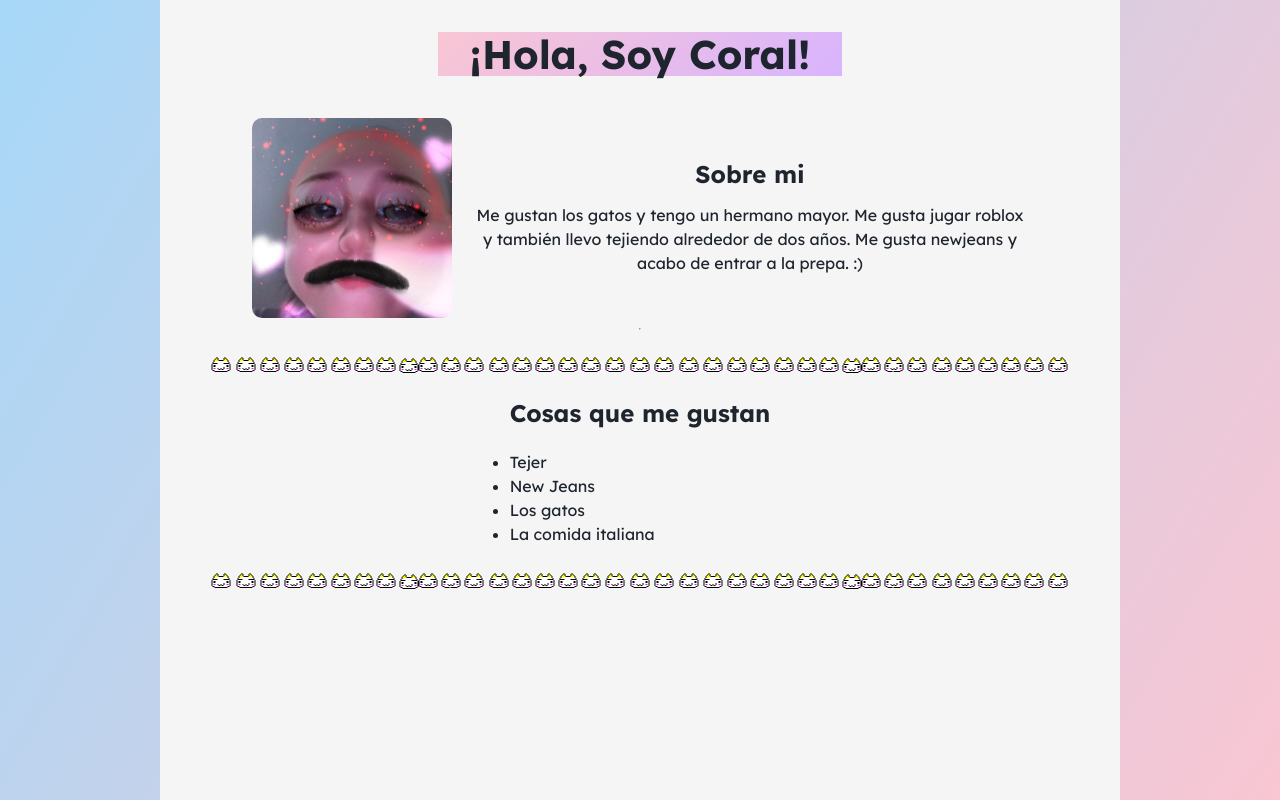
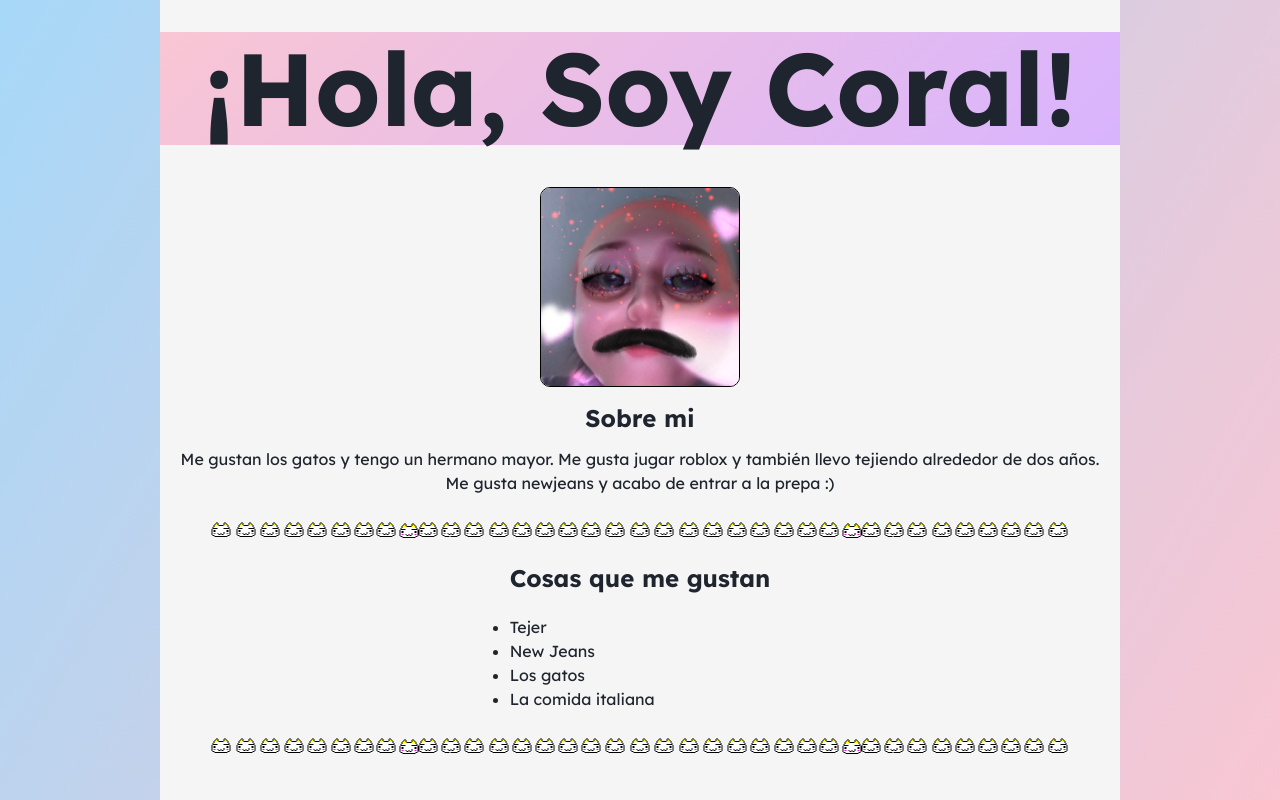
Before and after one commit to Gorgisius/coral.com, a plain HTML site: page index.html in a window 1280 px wide. Drawn offline with Linux system fonts and the light colour scheme.

Commit message:
mejorar1

```diff
--- a/index.html
+++ b/index.html
@@ -12,16 +12,15 @@
     <div class="contenido">
         <h1>¡Hola, Soy Coral!</h1>
         <div class="sobremi">
-            <img id="foto-tiktok" src="coral_beautiful.png" alt="Yo bien bellaka">
+            <img id="foto-tiktok" src="./images/coral_beautiful.png" alt="Yo bien bellaka">
             <div class="sobremi-texto">
                 <h3>Sobre mi</h3>
-                <p>Me gustan los gatos y tengo un hermano mayor. Me gusta jugar roblox y también llevo tejiendo alrededor de dos años. Me gusta newjeans y acabo de entrar a la prepa. :)</p>
+                <p>Me gustan los gatos y tengo un hermano mayor. Me gusta jugar roblox y también llevo tejiendo alrededor de dos años. Me gusta newjeans y acabo de entrar a la prepa :)</p>
             </div>
         </div>
-        <hr>
         <div style="
             height: 70px;
-            background: url('./gatoslineales.gif') repeat-x center;
+            background: url('./images/gatoslineales.gif') repeat-x center;
             width: 90%;
         "></div>
         <div class="gustos">
@@ -38,7 +37,7 @@
         </div>
         <div style="
             height: 70px;
-            background: url('./gatoslineales.gif') repeat-x center;
+            background: url('./images/gatoslineales.gif') repeat-x center;
             width: 90%;
         "></div>
     </div>
--- a/styles.css
+++ b/styles.css
@@ -17,13 +17,17 @@ body {
 .sobremi {
     margin-top: 2rem;
     display: flex;
+    flex-direction: column;
     justify-content: center;
+    align-items: center;
 }
 
 #foto-tiktok {
+    margin-top: 0px;
     margin: 10px;
     max-width: 200px;
     border-radius: 10px;
+    border: 1px solid black;
 }
 
 .sobremi-texto {
@@ -31,14 +35,15 @@ body {
     flex-direction: column;
     align-items: center;
     justify-content: center;
-    padding: 10px;
-    max-width: 60%;
+    padding: .5rem 1rem 0 1rem;
 }
 
 h1 {
-    padding: 0 2rem;
+    width: 100%;
+    text-align: center;
     margin-top: 2rem;
-    font-size: 2.5rem;
+    font-size: 8vw;
+    white-space: nowrap;
     background: linear-gradient(135deg, #F9C6D3, #D8B4FE);
 }
 
```
Also changed, not shown: images/(ˆ ̳ , ̫ , ̳ˆ)_੭.jpg (added), images/car.webp (renamed from car.webp), images/coral_beautiful.png (renamed from coral_beautiful.png), images/coral_tweaker.jpeg (renamed from coral_tweaker.jpeg), images/gatocamina.gif (renamed from gatocamina.gif), images/gatoslineales.gif (renamed from gatoslineales.gif).
